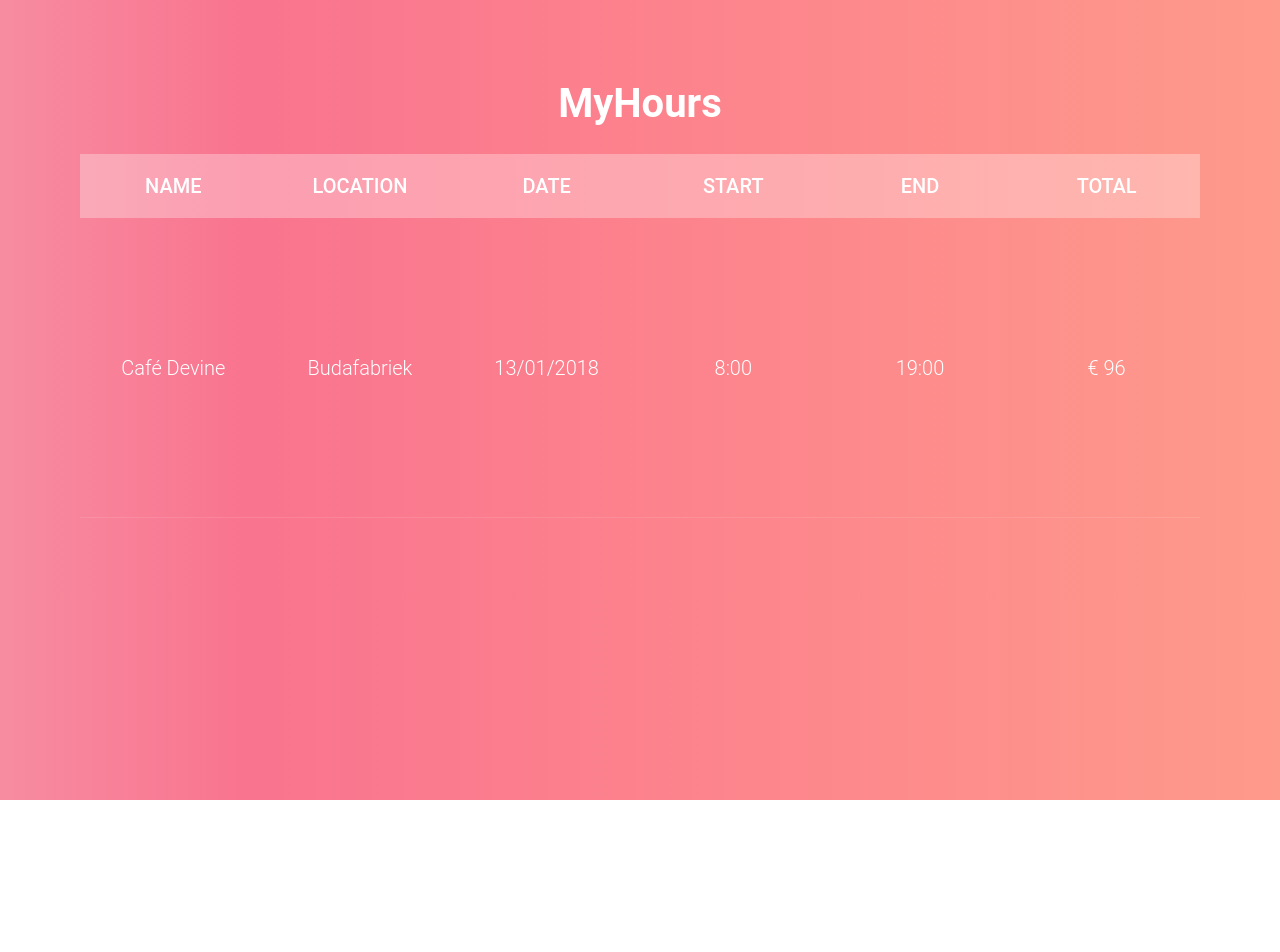
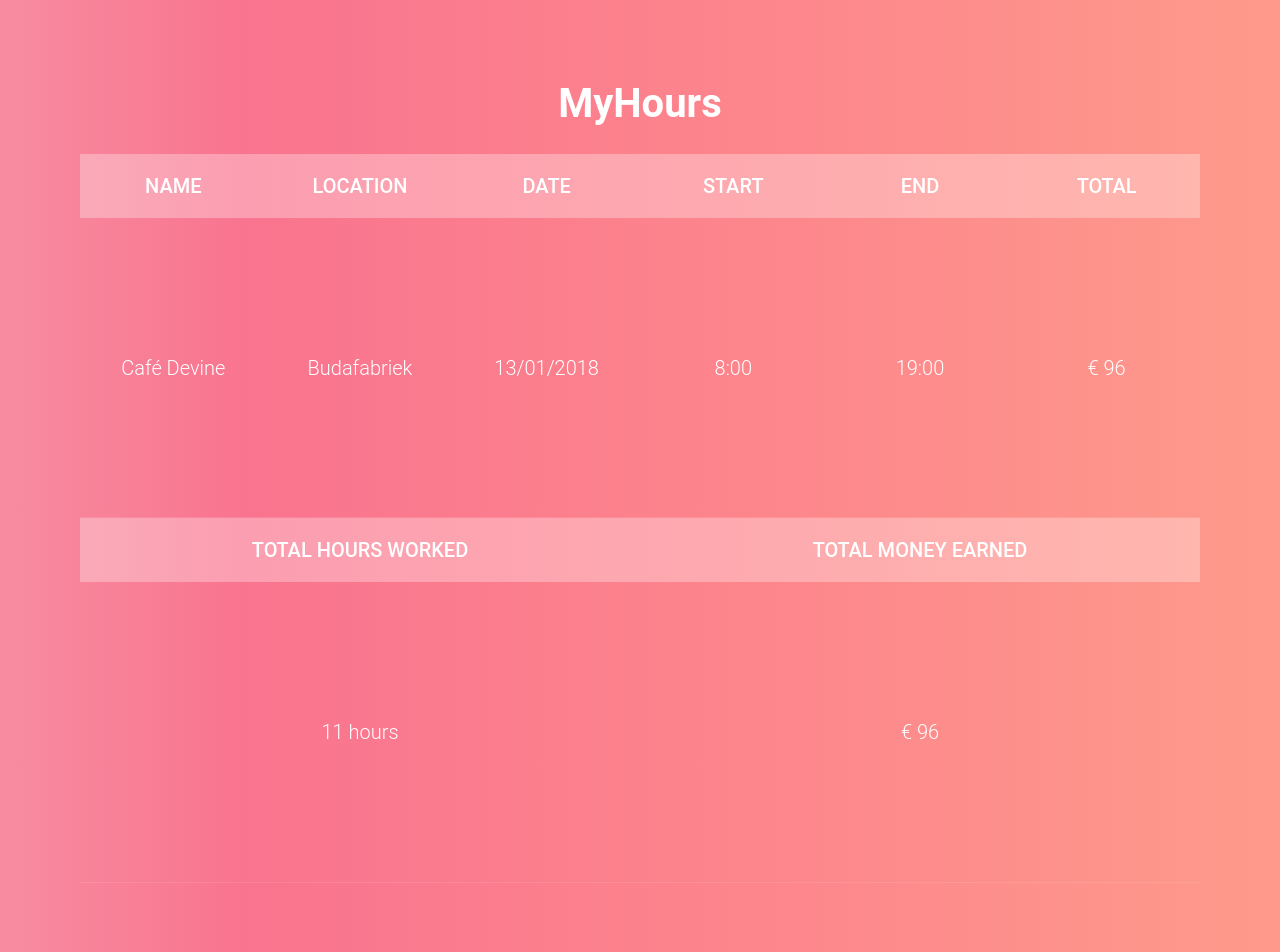
Before and after one commit to YvesRijckaert/WAD-Opdracht, a React (Create React App) app in the folder app/: page / in a window 1280 px wide. Shown: the top 952 px of the page. Before the commit the page ends 800 px from the top, so only its background shows below. Built offline with nearby package versions, Linux system fonts and the light colour scheme.

Commit message:
Total amount table added as well

```diff
--- a/app/src/App.css
+++ b/app/src/App.css
@@ -1,3 +1,6 @@
 /* CSS voor de web app */
 .App {
+  display: grid;
+  grid-template-rows: 2fr max-content min-content min-content 1fr;
+  height: 100vh;
   }
--- a/app/src/App.js
+++ b/app/src/App.js
@@ -1,6 +1,7 @@
 import React, { Component } from "react";
 import "./App.css";
 import HourObject from "./HourObject";
+import TotalHours from "./TotalHours";
 
 class App extends Component {
   render() {
@@ -14,6 +15,10 @@ class App extends Component {
           endHour="19:00"
           total="€ 96"
         />
+        <TotalHours
+          totalHours="11 hours"
+          totalAmount ="€ 96"
+         />
       </div>
     );
   }
--- a/app/src/HourObject.jsx
+++ b/app/src/HourObject.jsx
@@ -1,6 +1,5 @@
 import React, { Component } from "react";
 import "./Table.css";
-
 
 class HourObject extends Component {
   constructor(props) {
--- a/app/src/Table.css
+++ b/app/src/Table.css
@@ -30,6 +30,10 @@ td {
   border-bottom: solid 1px rgba(255, 255, 255, 0.1);
 }
 
+.hourItem:hover {
+  cursor: pointer;
+}
+
 .clicked {
-    background-color: rgba(255, 255, 255, 0.3);
+  background-color: rgba(255, 255, 255, 0.3);
 }
--- /dev/null
+++ b/app/src/TotalHours.jsx
@@ -0,0 +1,29 @@
+import React, { Component } from "react";
+import "./Table.css";
+
+class TotalHours extends Component {
+  constructor(props) {
+    super(props);
+  }
+  render = () => {
+    const { totalHours, totalAmount } = this.props;
+    return (
+      <table className="totalHours">
+        <thead>
+          <tr>
+            <th>Total hours worked</th>
+            <th>Total money earned</th>
+          </tr>
+        </thead>
+        <tbody>
+          <tr>
+            <td>{totalHours}</td>
+            <td>{totalAmount}</td>
+          </tr>
+        </tbody>
+      </table>
+    );
+  };
+}
+
+export default TotalHours;
```
Lines whose indentation alone changed are shown as unchanged.
